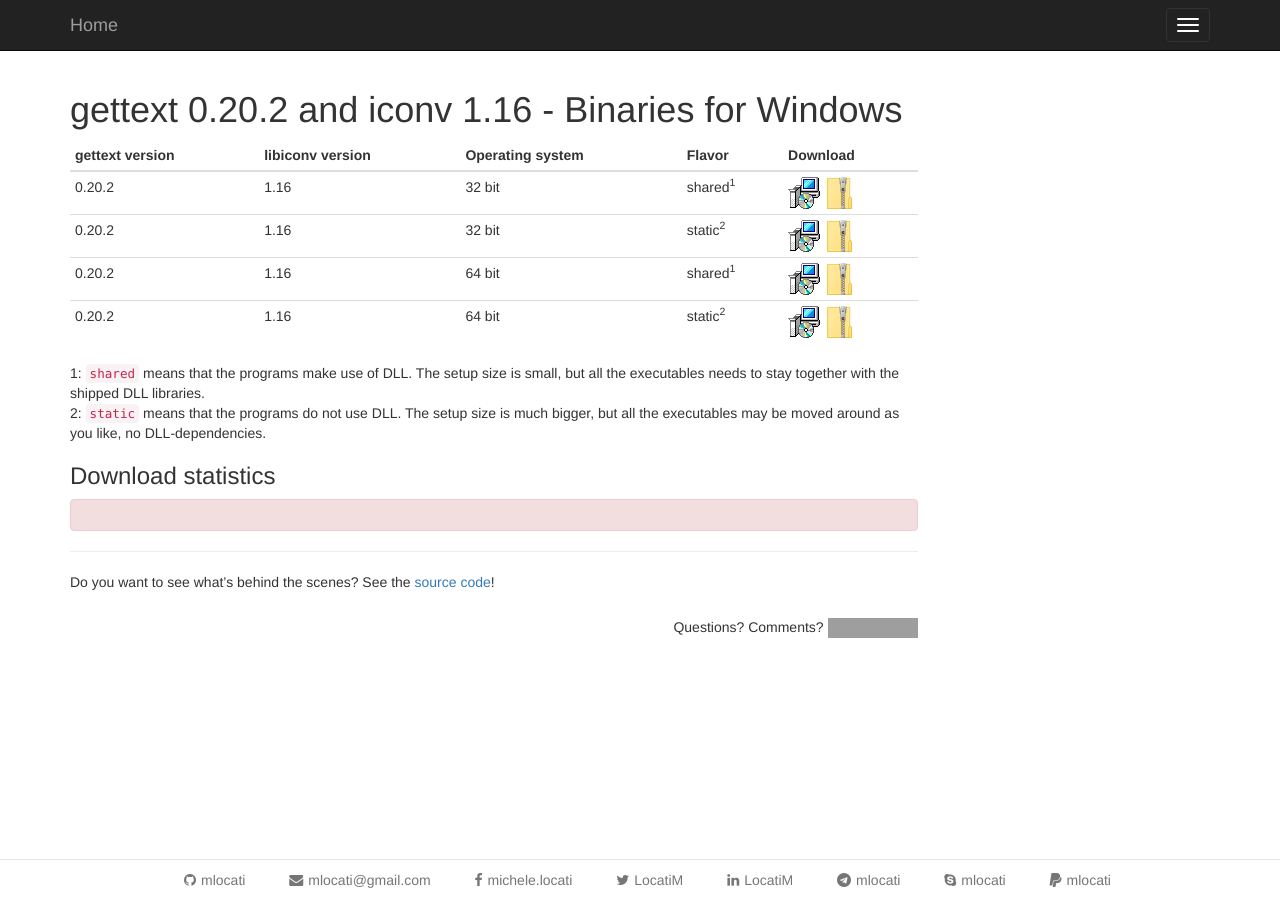
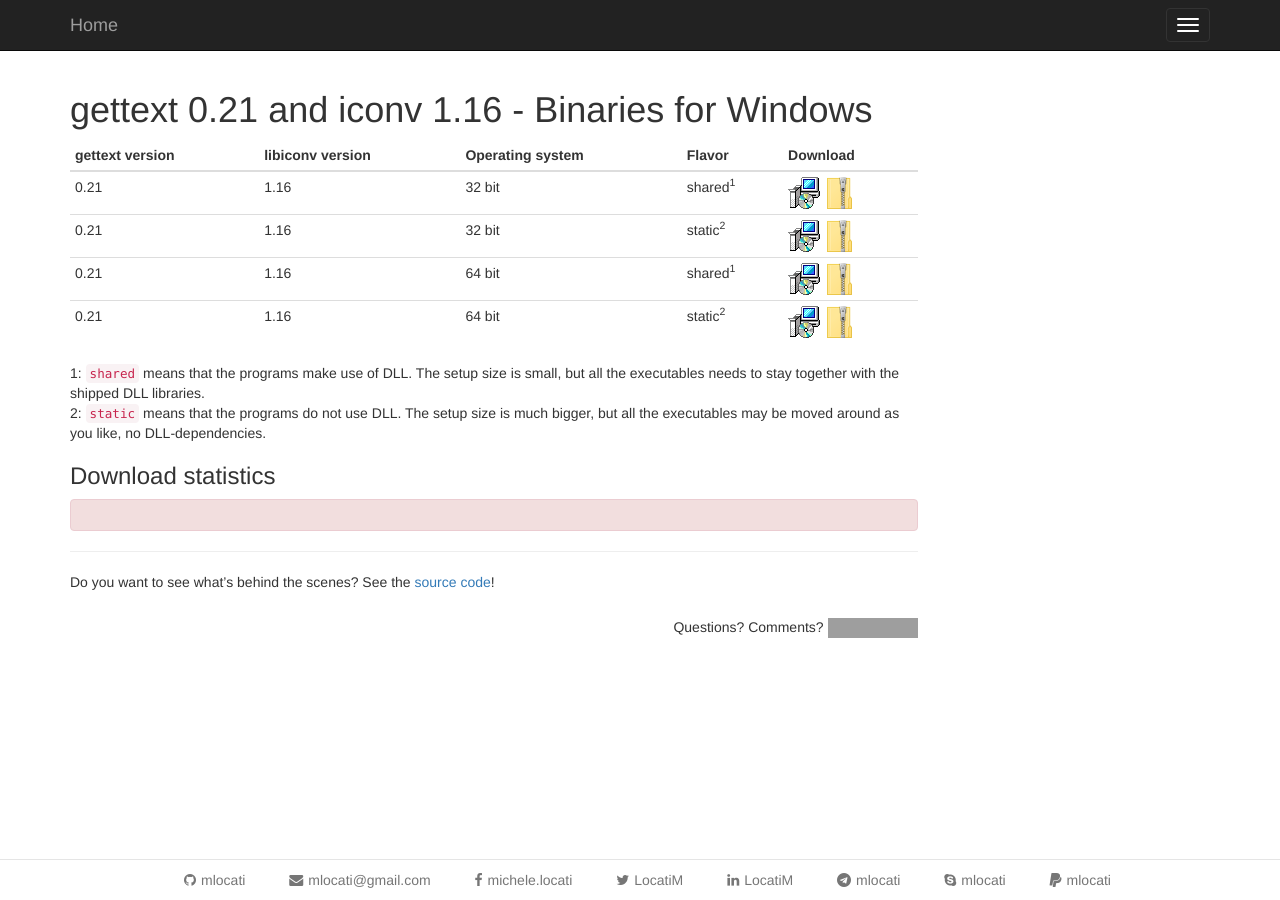
Before and after one commit to mlocati/mlocati.github.io, a Jekyll site: the page built from _articles/gettext-iconv-windows.md, in a window 1280 px wide. Built offline with Jekyll 4.4.1, drawn with Linux system fonts in a browser that asks for light colours; grey boxes are pictures that could not be loaded.

Commit message:
New version of gettext-iconv-windows

```diff
--- a/_articles/gettext-iconv-windows.md
+++ b/_articles/gettext-iconv-windows.md
@@ -1,5 +1,5 @@
 ---
-title:  "gettext 0.20.2 and iconv 1.16 - Binaries for Windows"
+title:  "gettext 0.21 and iconv 1.16 - Binaries for Windows"
 description: Download gettext & iconv binaries for Windows - 32 and 64 bits - shared and static.
 redirect_from: "/gettext-iconv-windows"
 redirect_from: "/gettext-iconv-windows/"
@@ -11,10 +11,10 @@
 {: .table .table-condensed }
 | gettext version | libiconv version | Operating system | Flavor | Download |
 |-----------------|------------------|------------------|--------|----------|
-| 0.20.2 | 1.16 | 32 bit | shared<sup>1</sup> | [![Setup]({{ site.baseurl }}/images/icon-setup.png)](https://github.com/mlocati/gettext-iconv-windows/releases/download/v0.20.2-v1.16/gettext0.20.2-iconv1.16-shared-32.exe) [![ZIP]({{ site.baseurl }}/images/icon-zip.png)](https://github.com/mlocati/gettext-iconv-windows/releases/download/v0.20.2-v1.16/gettext0.20.2-iconv1.16-shared-32.zip) |
-| 0.20.2 | 1.16 | 32 bit | static<sup>2</sup> | [![Setup]({{ site.baseurl }}/images/icon-setup.png)](https://github.com/mlocati/gettext-iconv-windows/releases/download/v0.20.2-v1.16/gettext0.20.2-iconv1.16-static-32.exe) [![ZIP]({{ site.baseurl }}/images/icon-zip.png)](https://github.com/mlocati/gettext-iconv-windows/releases/download/v0.20.2-v1.16/gettext0.20.2-iconv1.16-static-32.zip) |
-| 0.20.2 | 1.16 | 64 bit | shared<sup>1</sup> | [![Setup]({{ site.baseurl }}/images/icon-setup.png)](https://github.com/mlocati/gettext-iconv-windows/releases/download/v0.20.2-v1.16/gettext0.20.2-iconv1.16-shared-64.exe) [![ZIP]({{ site.baseurl }}/images/icon-zip.png)](https://github.com/mlocati/gettext-iconv-windows/releases/download/v0.20.2-v1.16/gettext0.20.2-iconv1.16-shared-64.zip) |
-| 0.20.2 | 1.16 | 64 bit | static<sup>2</sup> | [![Setup]({{ site.baseurl }}/images/icon-setup.png)](https://github.com/mlocati/gettext-iconv-windows/releases/download/v0.20.2-v1.16/gettext0.20.2-iconv1.16-static-64.exe) [![ZIP]({{ site.baseurl }}/images/icon-zip.png)](https://github.com/mlocati/gettext-iconv-windows/releases/download/v0.20.2-v1.16/gettext0.20.2-iconv1.16-static-64.zip) |
+| 0.21 | 1.16 | 32 bit | shared<sup>1</sup> | [![Setup]({{ site.baseurl }}/images/icon-setup.png)](https://github.com/mlocati/gettext-iconv-windows/releases/download/v0.21-v1.16/gettext0.21-iconv1.16-shared-32.exe) [![ZIP]({{ site.baseurl }}/images/icon-zip.png)](https://github.com/mlocati/gettext-iconv-windows/releases/download/v0.21-v1.16/gettext0.21-iconv1.16-shared-32.zip) |
+| 0.21 | 1.16 | 32 bit | static<sup>2</sup> | [![Setup]({{ site.baseurl }}/images/icon-setup.png)](https://github.com/mlocati/gettext-iconv-windows/releases/download/v0.21-v1.16/gettext0.21-iconv1.16-static-32.exe) [![ZIP]({{ site.baseurl }}/images/icon-zip.png)](https://github.com/mlocati/gettext-iconv-windows/releases/download/v0.21-v1.16/gettext0.21-iconv1.16-static-32.zip) |
+| 0.21 | 1.16 | 64 bit | shared<sup>1</sup> | [![Setup]({{ site.baseurl }}/images/icon-setup.png)](https://github.com/mlocati/gettext-iconv-windows/releases/download/v0.21-v1.16/gettext0.21-iconv1.16-shared-64.exe) [![ZIP]({{ site.baseurl }}/images/icon-zip.png)](https://github.com/mlocati/gettext-iconv-windows/releases/download/v0.21-v1.16/gettext0.21-iconv1.16-shared-64.zip) |
+| 0.21 | 1.16 | 64 bit | static<sup>2</sup> | [![Setup]({{ site.baseurl }}/images/icon-setup.png)](https://github.com/mlocati/gettext-iconv-windows/releases/download/v0.21-v1.16/gettext0.21-iconv1.16-static-64.exe) [![ZIP]({{ site.baseurl }}/images/icon-zip.png)](https://github.com/mlocati/gettext-iconv-windows/releases/download/v0.21-v1.16/gettext0.21-iconv1.16-static-64.zip) |
 
 1: `shared` means that the programs make use of DLL. The setup size is small, but all the executables needs to stay together with the shipped DLL libraries.
 2: `static` means that the programs do not use DLL. The setup size is much bigger, but all the executables may be moved around as you like, no DLL-dependencies.
```
